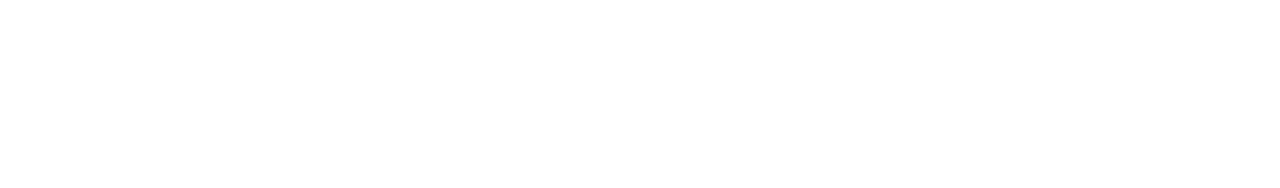
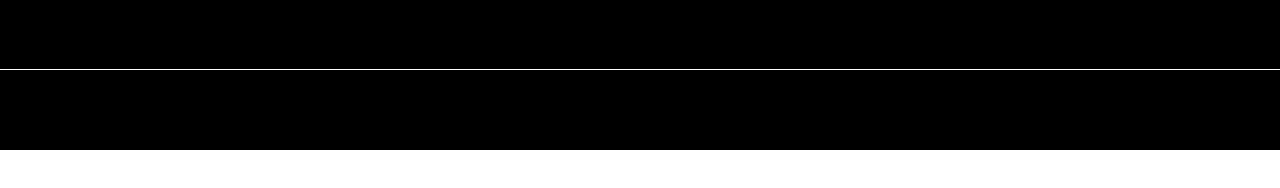
Before and after one commit to Maurospinosi/sass-painter, a website: page index.html in a window 1280 px wide. Drawn offline with Linux system fonts and the light colour scheme.

Commit message:
Immagini ed abbozzo header

```diff
--- a/index.html
+++ b/index.html
@@ -11,6 +11,8 @@
 </head>
 <body>
   <header>
+    <div class="header_top"></div>
+    <div class="header_bottom"></div>
   </header>
 <!-- ------------------------------------------------ ---->
   <main>
--- a/src/Partials/_header.scss
+++ b/src/Partials/_header.scss
@@ -0,0 +1,11 @@
+header{
+  background-color: $blackColor;
+  width: 100%;
+}
+.header_top{
+  height: 70px;
+  border-bottom: 1px solid white;
+}
+.header_bottom{
+  height:80px;
+}
--- a/src/Partials/_variables.scss
+++ b/src/Partials/_variables.scss
@@ -0,0 +1 @@
+$blackColor : black;
```
Also changed, not shown: dist/app.css, img/bbb.png (added), img/corel.png (added), img/hero.jpg (added), img/ico.png (added), img/logo.png (added), img/mcafee.png (added).
